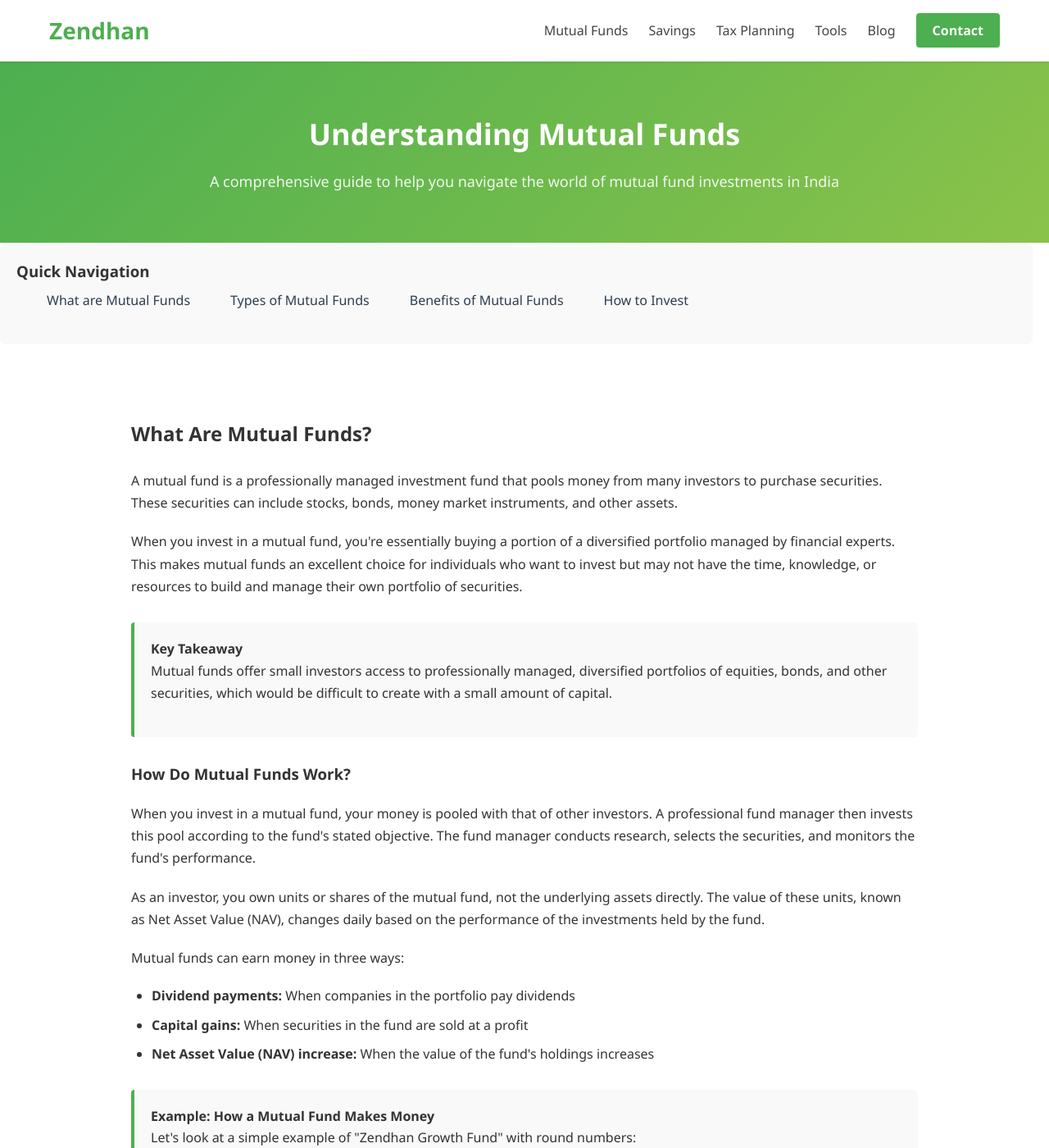
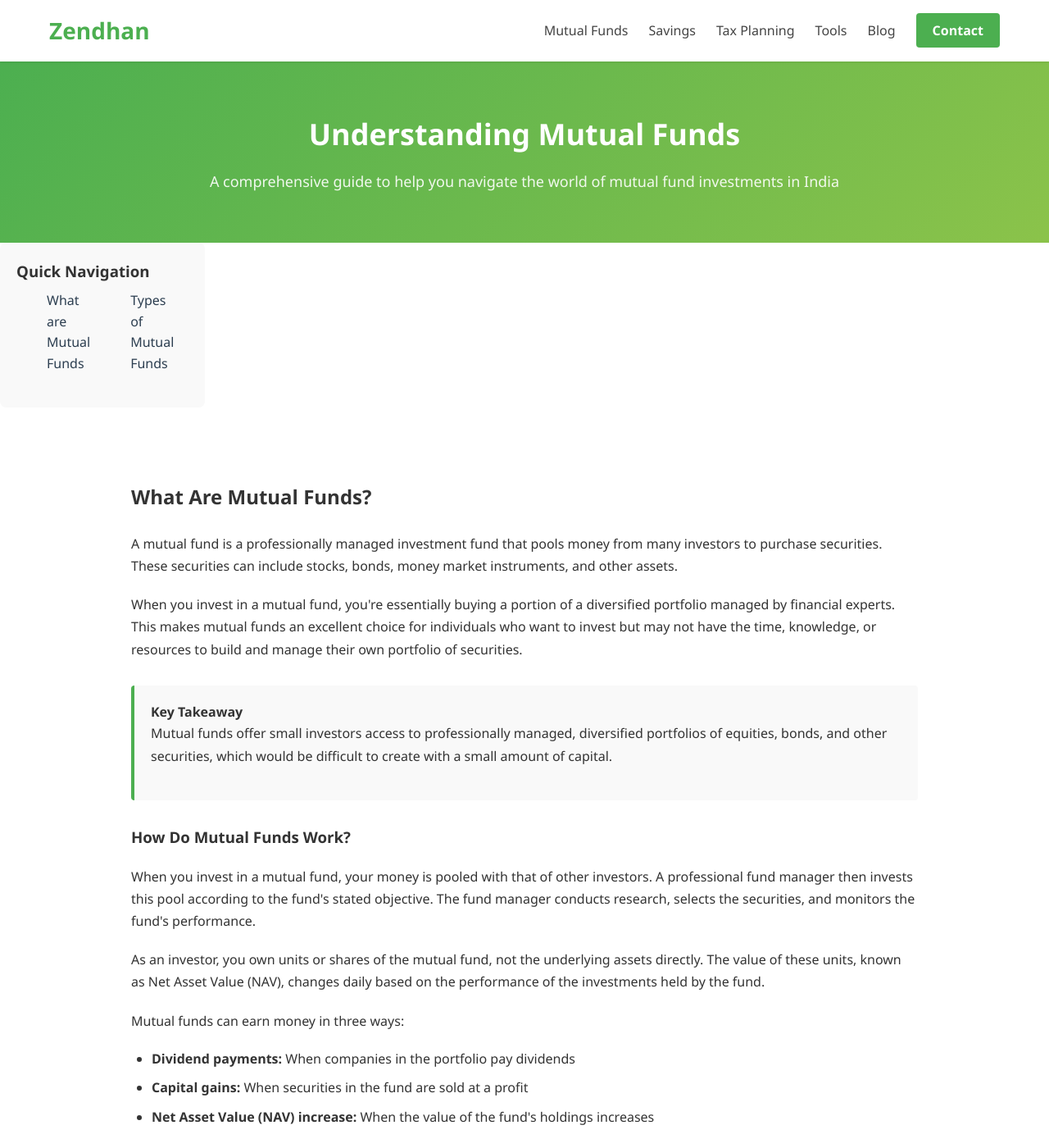
Before and after one commit to nandan11/zendhan, a Jekyll site: the page built from mutual-funds.html, in a window 1280 px wide and 1400 px high. Shown: the whole window at 82% size. Built offline with Jekyll 4.4.1, drawn with Linux system fonts in a browser that asks for light colours.

Commit message:
Update mutual-funds.css

```diff
--- a/assets/css/mutual-funds.css
+++ b/assets/css/mutual-funds.css
@@ -141,3 +141,41 @@
     width: 100%;
     padding: 0 2px;
 }
+/* Sticky Sidebar */
+.page-layout {
+    display: flex;
+    max-width: 1200px;
+    margin: 0 auto;
+    padding: 20px;
+}
+
+.quick-navigation {
+    position: sticky;
+    top: 20px;
+    align-self: flex-start;
+    width: 250px;
+    max-height: 90vh;
+    overflow-y: auto;
+    margin-right: 30px;
+}
+
+.main-content {
+    flex-grow: 1;
+}
+
+.quick-navigation ul {
+    list-style: none;
+    padding: 0;
+}
+
+.quick-navigation a {
+    display: block;
+    padding: 10px;
+    text-decoration: none;
+    color: #333;
+    transition: background-color 0.3s ease;
+}
+
+.quick-navigation a:hover {
+    background-color: #f0f0f0;
+}
```
